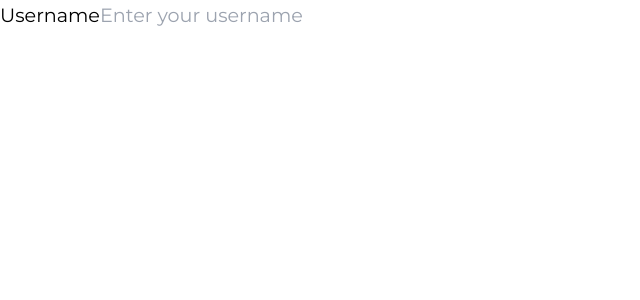
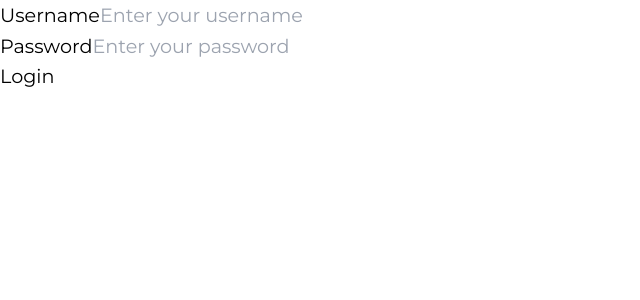
Before and after one commit to iamabirakash/BLOGS, a React (Vite) app: page /admin in a window 1280 px wide. Shown: the top 300 px of the page, without its empty margins (0-640 px from the left). Built offline with nearby package versions, Linux system fonts and the light colour scheme.

Commit message:
Added till Login Fotm

```diff
--- a/src/pages/Admin.jsx
+++ b/src/pages/Admin.jsx
@@ -11,6 +11,15 @@ const Admin = () => {
             </label>
             <input type="text" name="username" id="username" placeholder="Enter your username" required className="rounded-2xl px-3 py-1 text-lg outline-none bg-gray-100"/>
           </div>
+          <div className="flex flex-col">
+            <label htmlFor="password" className="text-lg font-semibold text-gray-600">
+              Password
+            </label>
+            <input type="password" name="password" id="password" placeholder="Enter your password" required className="rounded-2xl px-3 py-1 text-lg outline-none bg-gray-100"/>
+          </div>
+          <button type="submit" className="bg-purple-500 rounded-2xl px-3 py-1 text-gray-100 font-semibold hover:bg-purple-600 transition-all duration-300 ease-in-out">
+              Login
+          </button>
         </form>
       </div>
     </div>
```
